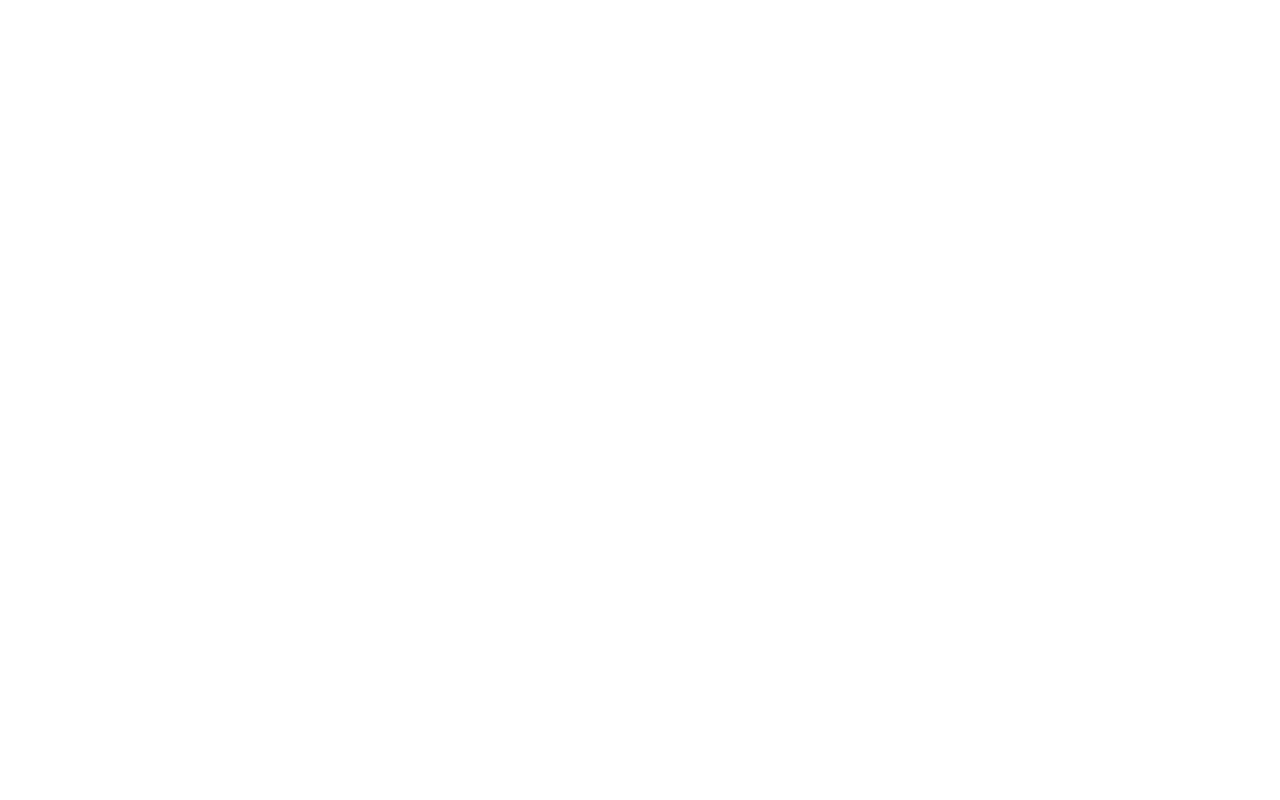
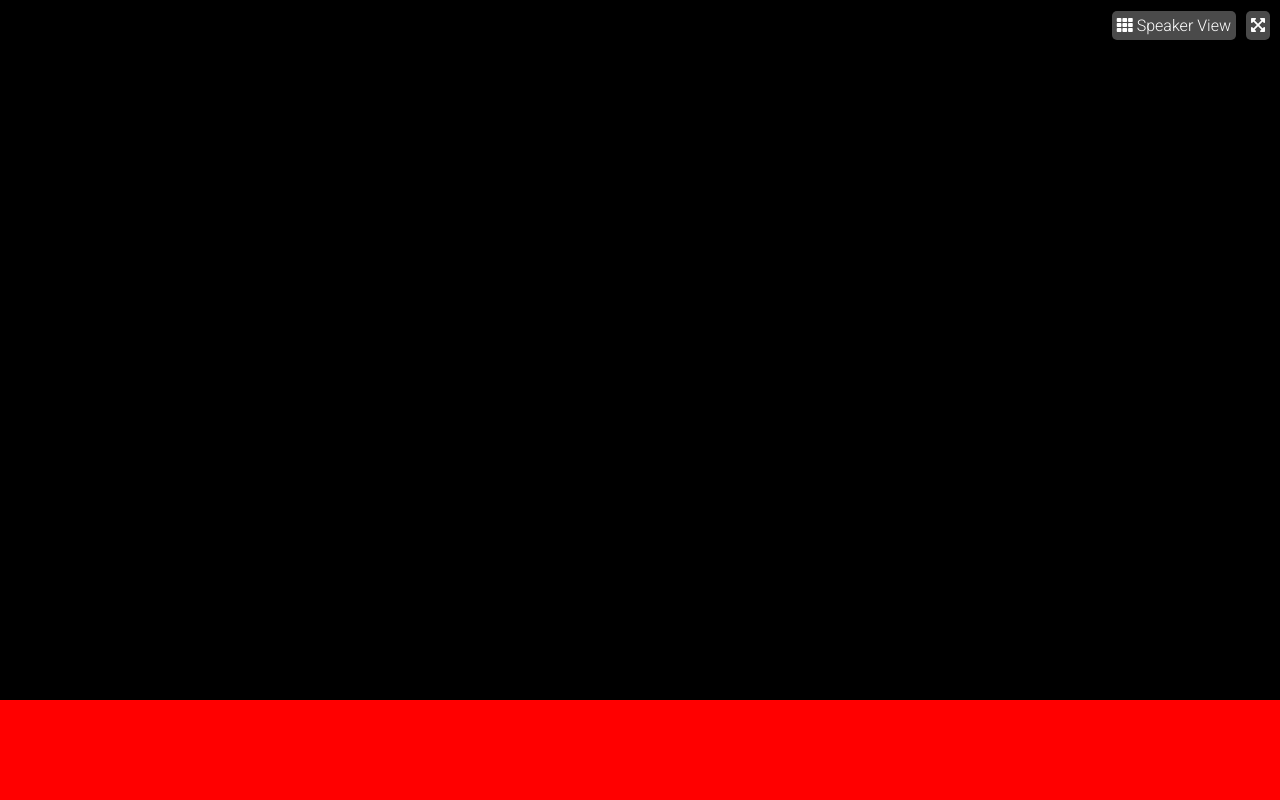
Before and after one commit to Giugurtah/html-css-zoom, a plain HTML site: page index.html in a window 1280 px wide. Drawn offline with Linux system fonts and the light colour scheme.

Commit message:
Aggiunta Header

```diff
--- a/index.html
+++ b/index.html
@@ -4,12 +4,25 @@
     <meta charset="UTF-8">
     <meta http-equiv="X-UA-Compatible" content="IE=edge">
     <meta name="viewport" content="width=device-width, initial-scale=1.0">
+    <link rel="stylesheet" href="https://cdnjs.cloudflare.com/ajax/libs/font-awesome/5.15.3/css/all.min.css" referrerpolicy="no-referrer" />
+    <link rel="preconnect" href="https://fonts.gstatic.com">
+    <link href="https://fonts.googleapis.com/css2?family=Roboto:wght@300&display=swap" rel="stylesheet">
     <link rel="stylesheet" href="./style/index.css">
     <title>Zoom</title>
 </head>
 <body>
-    <header></header>
-    <main></main>
-    <footer></footer>
+    <div class="flex-container">
+        <header>
+            <div class="button">
+                <i class="fas fa-th"></i>
+                <span>Speaker View</span>
+            </div>
+            <div class="button">
+                <i class="fas fa-expand-arrows-alt"></i>
+            </div>
+        </header>
+        <main></main>
+        <footer></footer>
+    </div>
 </body>
 </html>
--- a/style/index.css
+++ b/style/index.css
@@ -4,3 +4,46 @@
     padding: 0;
     margin: 0;
 }
+
+body {
+    font-family: 'Roboto', sans-serif;
+    color: white;
+}
+
+/* Position properties */
+.flex-container {
+    display: flex;
+    flex-direction: column;
+
+    height: 100vh;
+}
+
+ /* Header properties */
+header {
+    height: 50px;
+    background-color: black;
+
+    display: flex;
+    justify-content: flex-end;
+    align-items: center;
+
+    padding: 5px;
+}
+
+.button {
+    background-color: rgb(74, 74, 74);
+    border-radius: 5px;
+
+    padding: 5px;
+    margin: 0 5px;
+}
+
+footer {
+    height: 100px;
+    background-color: red;
+}
+
+main {
+    flex-grow: 1;
+    background-color: black;
+}
```
